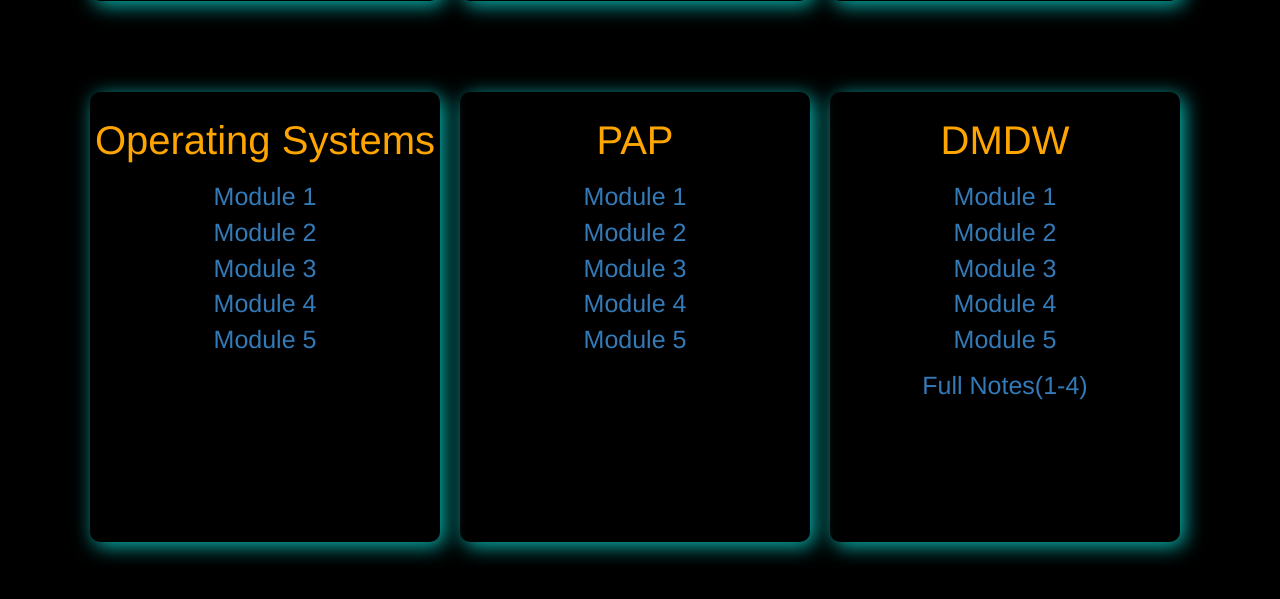
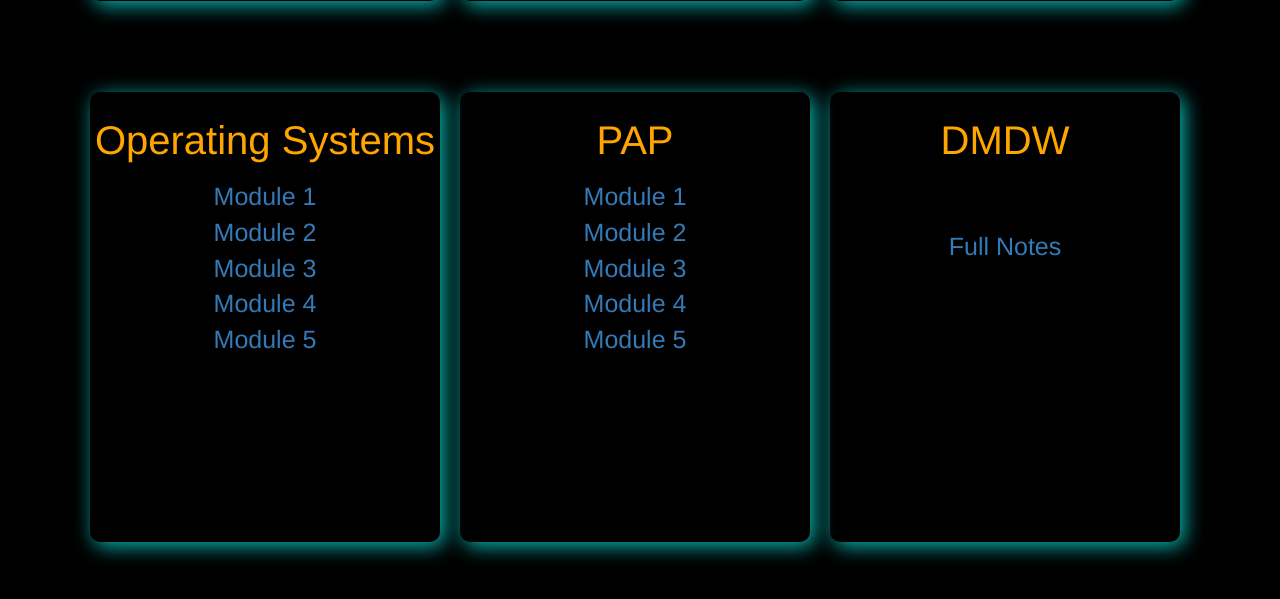
Before and after one commit to BryanCaldeira/Notes_App, a Django app: page /sem6/ in a window 1280 px wide. Shown: the part 992-1591 px from the top of the page. Run offline with Django 3.2, Linux system fonts and the light colour scheme; some libraries are stand-ins or nearby versions.

Commit message:
Update sem6.html

```diff
--- a/templates/sem6.html
+++ b/templates/sem6.html
@@ -120,12 +120,7 @@
       </div>
       <div class="sub">
         <p style="padding-top: 20px; text-align: center; color: orange; font-size: 40px;">DMDW</p>
-        <p style="text-align: center; font-size: 25px;"><a href="{% static 'Sem6/DM/m1.pdf' %}">Module 1</a></br>
-        <a href="{% static 'Sem6/DM/m2.pdf' %}">Module 2</a></br>
-        <a href="{% static 'Sem6/DM/m3.pdf' %}">Module 3</a></br>
-        <a href="{% static 'Sem6/DM/m4.pdf' %}">Module 4</a></br>
-        <a href="{% static 'Sem6/DM/m5.pdf' %}">Module 5</a></p>
-        <p style="text-align: center; font-size: 25px;margin-top:10px;"><a href="{% static 'Sem6/DM/full-notes.pdf' %}">Full Notes(1-4)</a></p>
+        <p style="text-align: center; font-size: 25px;margin-top:60px;"><a href="{% static 'Sem6/DM/full-notes.pdf' %}">Full Notes</a></p>
       </div>
       <div class="sub">
         <p style="padding-top: 20px; text-align: center; color: orange; font-size: 40px;">Question</br>Papers</p>
```
